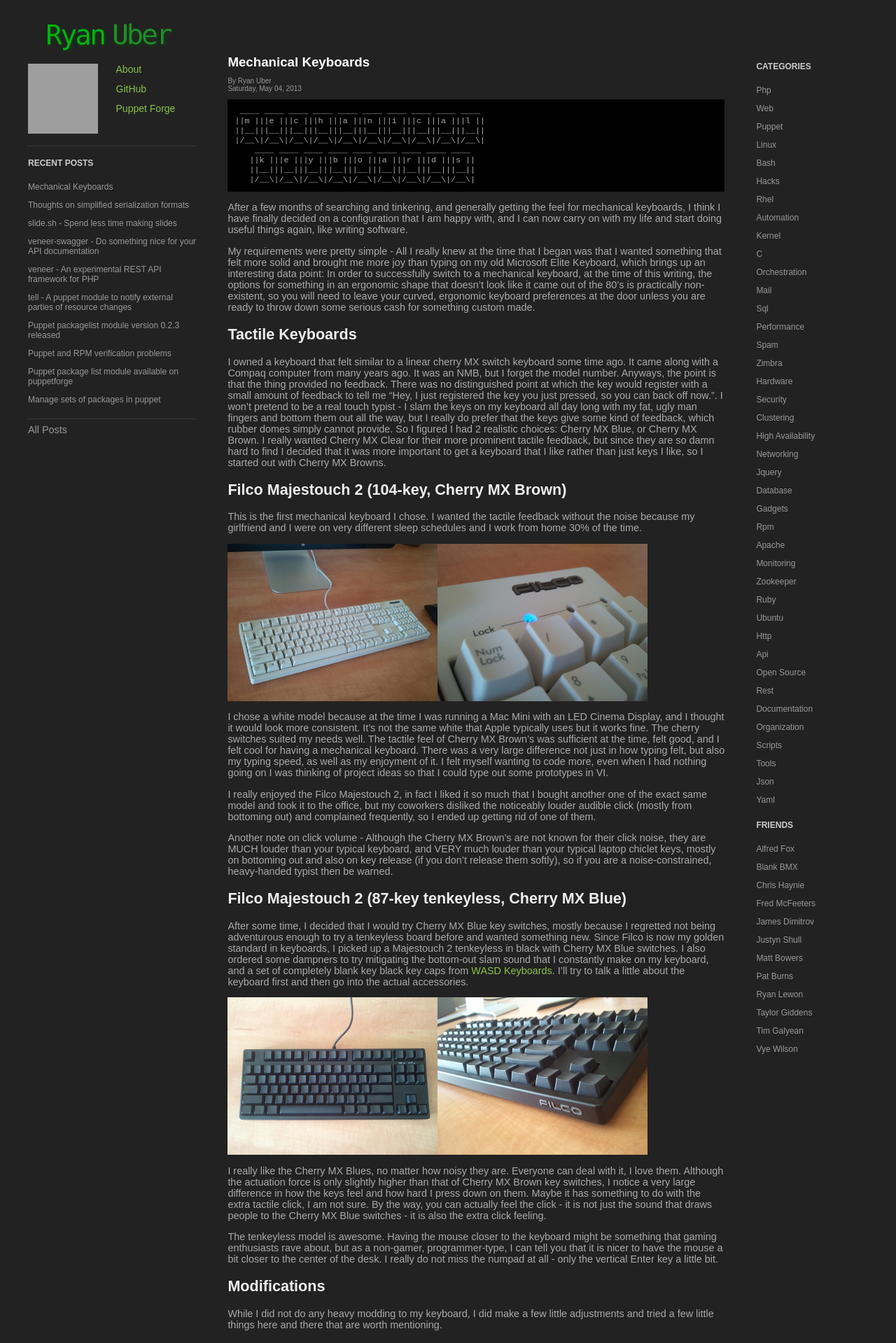
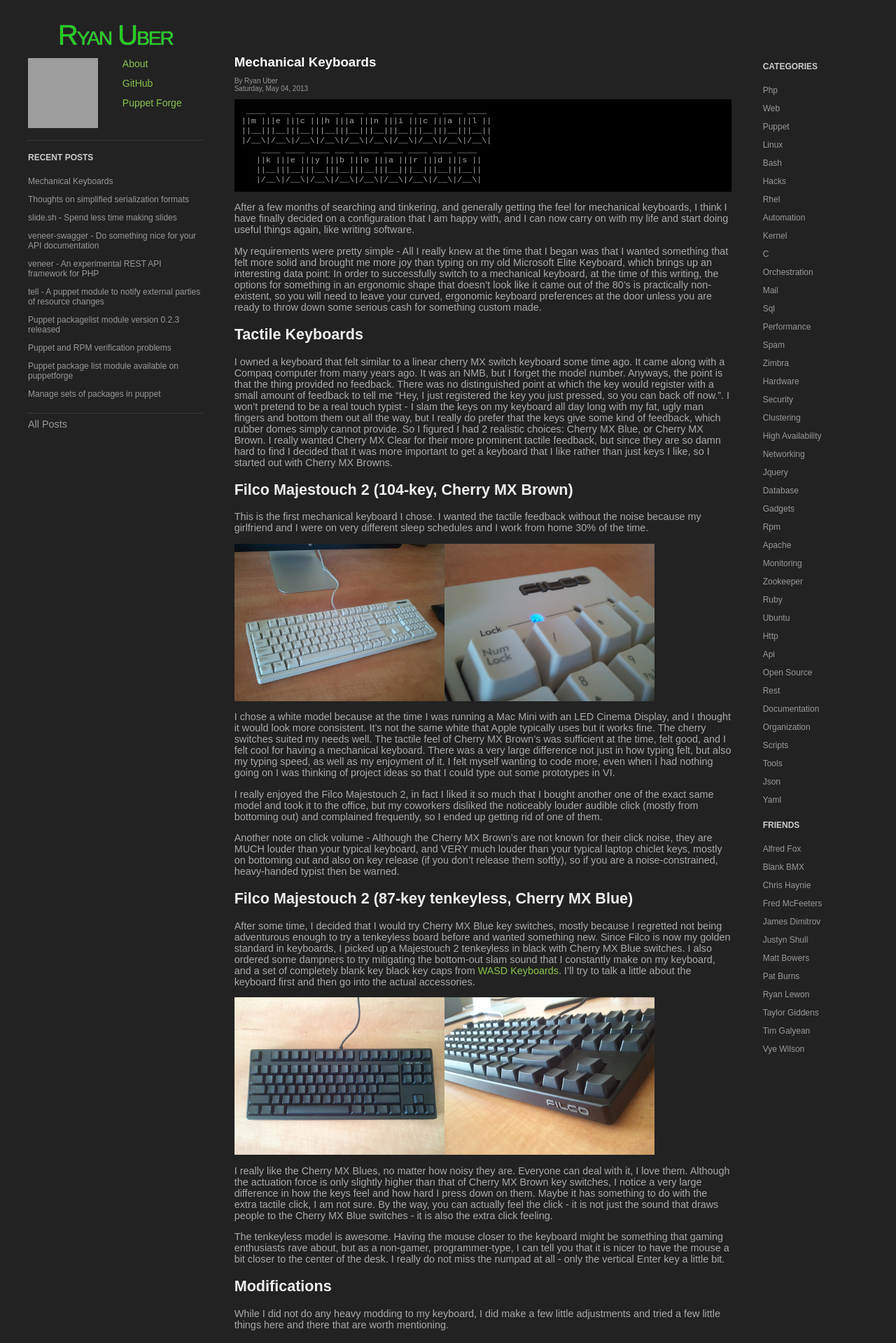
Before and after one commit to prateekiiest/prateekiie.github.io, a Jekyll site: the page built from index.html, in a window 1280 px wide. Shown: the top 1919 px of the page at 70% size. Built offline with Jekyll 4.4.1, drawn with Linux system fonts in a browser that asks for light colours; Markdown is read by kramdown in place of the engine named in the settings; grey boxes are pictures that could not be loaded.

Commit message:
Removing jpg logo and implementing it as CSS.

```diff
--- a/_layouts/default.html
+++ b/_layouts/default.html
@@ -10,7 +10,7 @@
 <body>
 <div id="main">
 <div id="header">
-  <div id="blog_title"><a href="/"><img src="/assets/images/logo.png" width=232 height=53></a></div>
+  <div id="blog_title"><a href="/">Ryan Uber</a></div>
   <div id="header_top_container">
     <div id="header_gravatar_container">
       <img src="http://gravatar.com/avatar/c55cecc94ea228ef48787481b2355575?s=100" id="gravatar" width="100" height="100">
--- a/site.css
+++ b/site.css
@@ -41,7 +41,7 @@ ul.content_list li {
   height: auto;
   vertical-align: top;
   display: table-cell;
-  width: 250px;
+  width: 464px;
   height: 100%;
   text-align: left;
   color: #444;
@@ -98,8 +98,20 @@ ul.content_list li {
   padding: 5px;
 }
 #header #blog_title {
-  font-size: 1.3em;
+  font-size: 40px;
   text-align: center;
+}
+#header #blog_title a {
+  text-decoration: none;
+  text-shadow: 0 0 1px #9f9;
+  letter-spacing: -2px;
+  font-variant: small-caps;
+}
+#header #blog_title a, #header #blog_title a:visited, #header #blog_title a:active {
+  color: #2c2;
+}
+#header #blog_title a:hover {
+  color: #2f2;
 }
 #footer {
   width: 100%;
```
Also changed, not shown: assets/images/logo.png (deleted).
